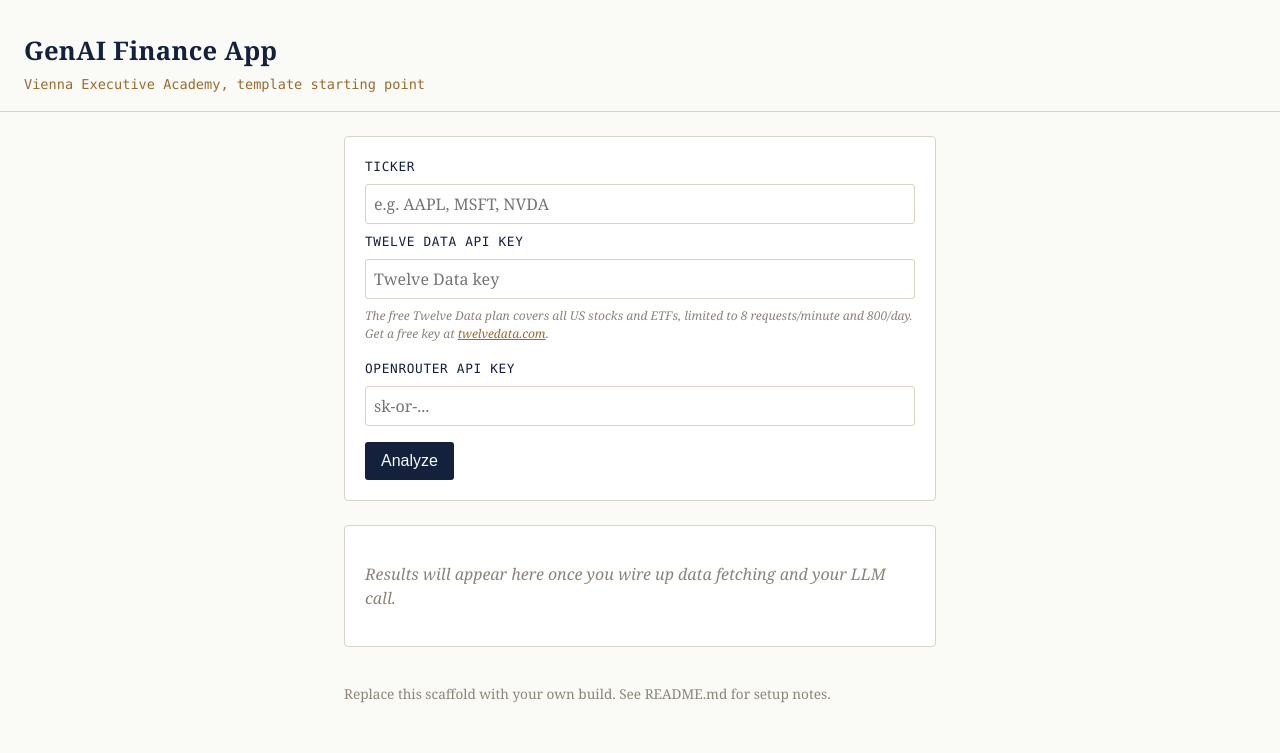
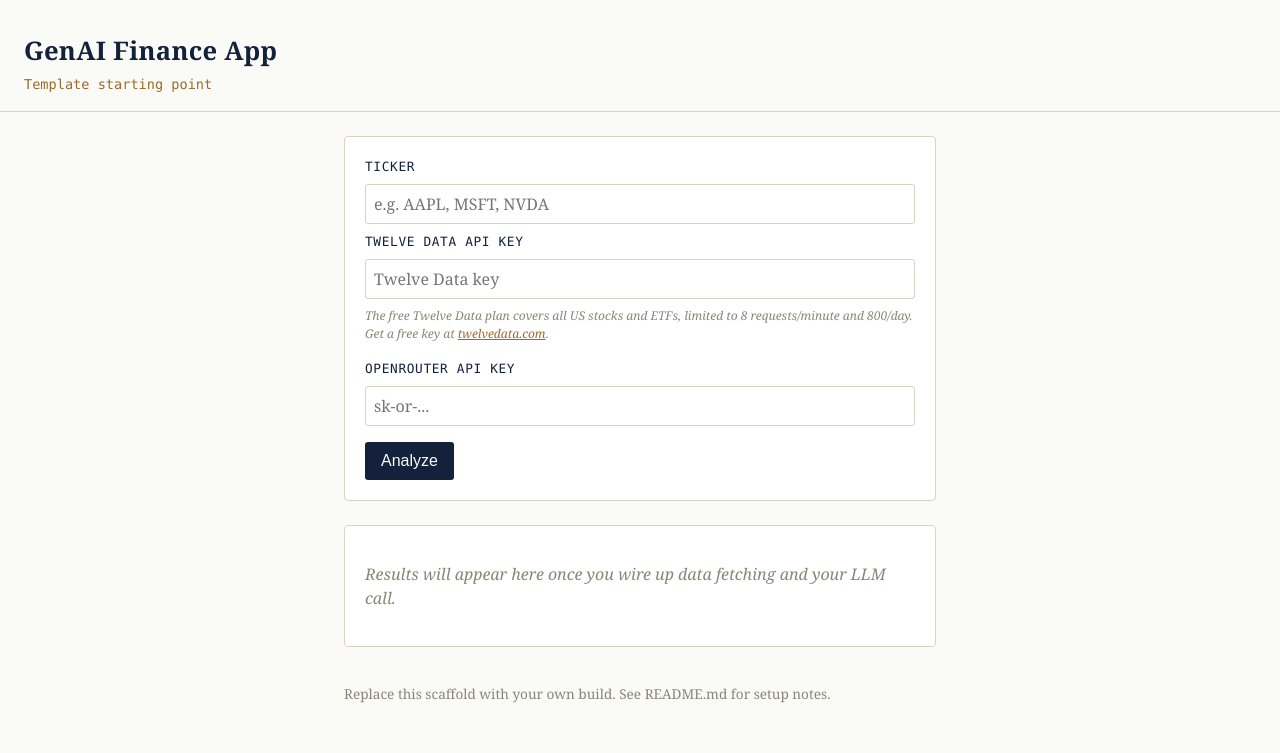
Before and after one commit to kwartler/vienna-genai-spa-template, a website built with Vite: page index.html in a window 1280 px wide. Built offline with nearby package versions, Linux system fonts and the light colour scheme.

Commit message:
rm vienna naming

```diff
--- a/index.html
+++ b/index.html
@@ -9,7 +9,7 @@
 <body>
   <header class="app-header">
     <h1>GenAI Finance App</h1>
-    <p class="subtitle">Vienna Executive Academy, template starting point</p>
+    <p class="subtitle">Template starting point</p>
   </header>
 
   <main class="app-main">
--- a/main.js
+++ b/main.js
@@ -1,4 +1,4 @@
-// Vienna GenAI Finance course, starter scaffold.
+// GenAI Finance course, starter scaffold.
 // This file intentionally does very little. Build on it during class.
 //
 // No API keys are stored in this file. Both the Twelve Data key and the
--- a/package.json
+++ b/package.json
@@ -1,5 +1,5 @@
 {
-  "name": "vienna-genai-spa-template",
+  "name": "genai-finance-spa-template",
   "version": "0.1.0",
   "private": true,
   "type": "module",
```
Also changed, not shown: README.md, 1 other file.
